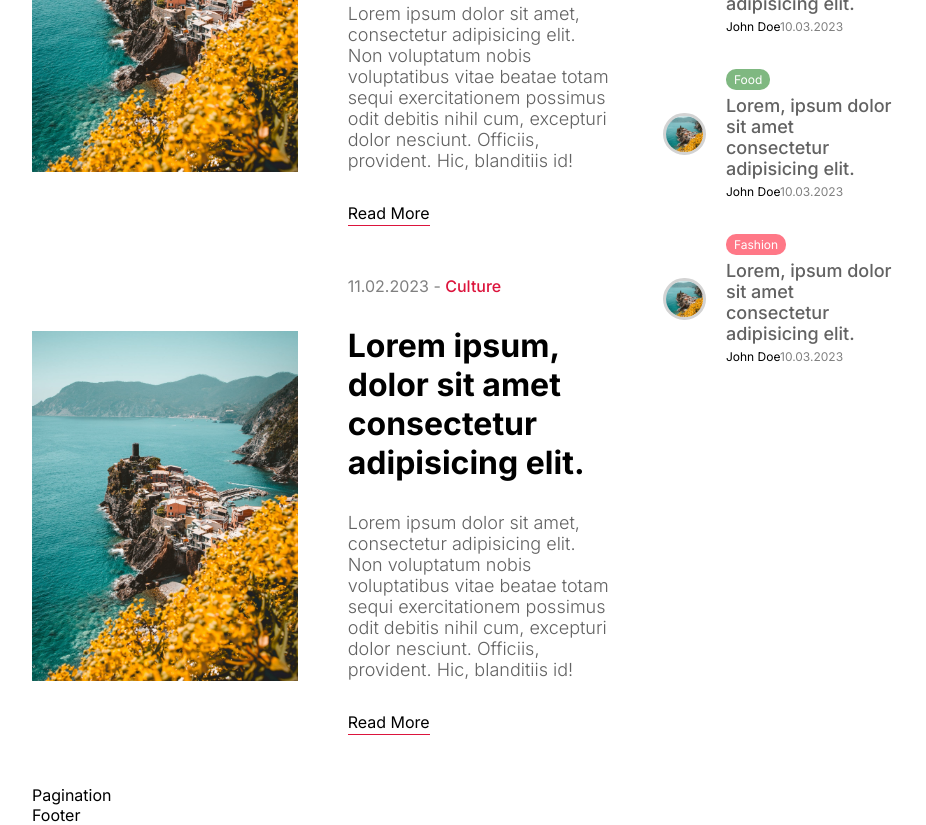
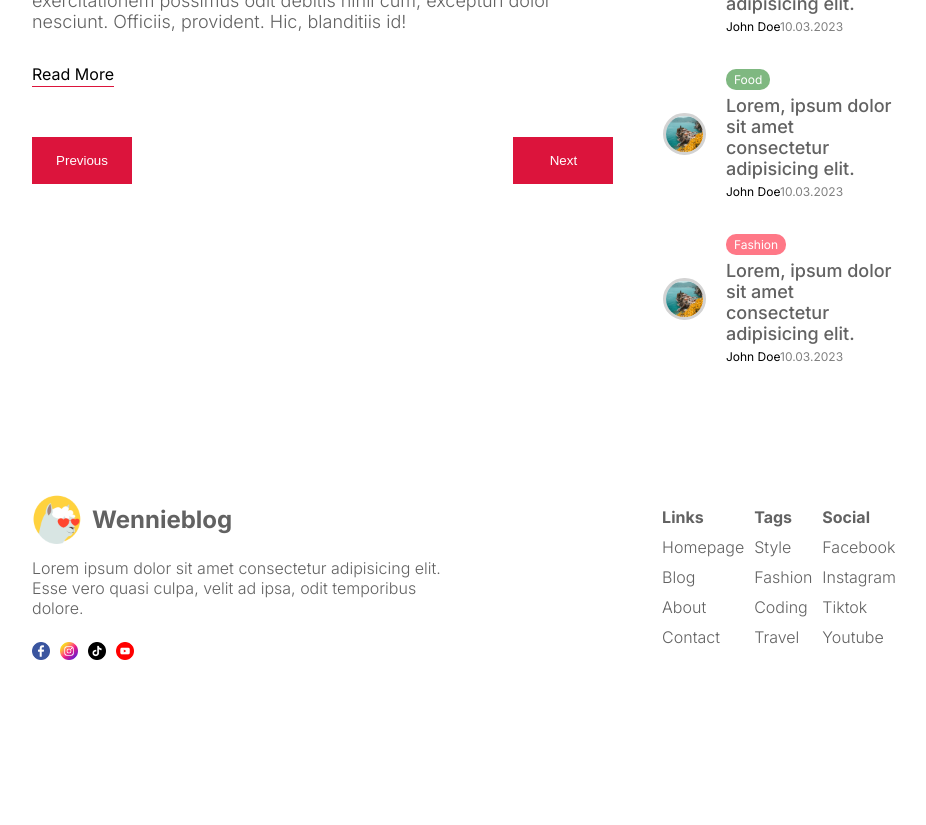
Before and after one commit to babymoonjunior/next-blog-app, a Next.js app: page / in a window 1280 px wide. Shown: the part 2660-3485 px from the top of the page, without its empty margins (176-1102 px from the left). After the commit the page ends 3340 px from the top, so only its background shows below. Built offline with nearby package versions, Linux system fonts and the light colour scheme.

Commit message:
Style: Footer Component

```diff
--- a/src/components/card/card.module.css
+++ b/src/components/card/card.module.css
@@ -42,3 +42,9 @@
   width: max-content;
   padding: 2px 0px;
 }
+
+@media screen and (max-width: 1280px) {
+  .imageContainer{
+      display: none;
+  }
+}
--- a/src/components/footer/Footer.jsx
+++ b/src/components/footer/Footer.jsx
@@ -1,10 +1,50 @@
 import React from "react";
-import styles from "./footer.module.css"
+import styles from "./footer.module.css";
+import Image from "next/image";
+import Link from "next/link";
 
 export default function Footer() {
   return (
     <div className={styles.container}>
-      Footer
+      <div className={styles.info}>
+        <div className={styles.logo}>
+          <Image src="/logo.png" alt="wennie blog" width={50} height={50} />
+          <h1 className={styles.logoText}>Wennieblog</h1>
+        </div>
+        <p className={styles.desc}>
+          Lorem ipsum dolor sit amet consectetur adipisicing elit. Esse vero
+          quasi culpa, velit ad ipsa, odit temporibus dolore.
+        </p>
+        <div className={styles.icons}>
+          <Image src="/facebook.png" alt="facebook" width={18} height={18}/>
+          <Image src="/instagram.png" alt="instagram" width={18} height={18}/>
+          <Image src="/tiktok.png" alt="tiktok" width={18} height={18}/>
+          <Image src="/youtube.png" alt="youtube" width={18} height={18}/>
+        </div>
+      </div>
+      <div className={styles.links}>
+        <div className={styles.list}>
+          <span className={styles.listTitle}>Links</span>
+          <Link href="/">Homepage</Link>
+          <Link href="/">Blog</Link>
+          <Link href="/">About</Link>
+          <Link href="/">Contact</Link>
+        </div>
+        <div className={styles.list}>
+          <span className={styles.listTitle}>Tags</span>
+          <Link href="/">Style</Link>
+          <Link href="/">Fashion</Link>
+          <Link href="/">Coding</Link>
+          <Link href="/">Travel</Link>
+        </div>
+        <div className={styles.list}>
+          <span className={styles.listTitle}>Social</span>
+          <Link href="/">Facebook</Link>
+          <Link href="/">Instagram</Link>
+          <Link href="/">Tiktok</Link>
+          <Link href="/">Youtube</Link>
+        </div>
+      </div>
     </div>
   );
 }
--- a/src/components/footer/footer.module.css
+++ b/src/components/footer/footer.module.css
@@ -1,3 +1,77 @@
-.container{
+.container {
+  margin-top: 50px;
+  padding: 20px 0px;
+  display: flex;
+  align-items: center;
+  justify-content: space-between;
+  color: var(--softTextColor);
+}
 
+.info {
+  flex: 1;
+  display: flex;
+  flex-direction: column;
+  gap: 14px;
 }
+
+.logo {
+  display: flex;
+  align-items: center;
+  gap: 10px;
+}
+
+.logoText {
+  font-size: 24px;
+}
+
+.desc {
+  font-weight: 300;
+}
+
+.icons{
+    margin-top: 10px;
+    display: flex;
+    gap: 10px;
+}
+
+.links {
+  flex: 1;
+  display: flex;
+  justify-content: flex-end;
+  gap: 10px;
+}
+
+.list{
+    display: flex;
+    flex-direction: column;
+    gap: 10px;
+    font-weight: 300;
+}
+
+.listTitle{
+    font-weight: bold;
+}
+
+@media screen and (max-width: 1024px) {
+    .links{
+        gap: 50px;
+    }
+}
+
+@media screen and (max-width: 768px) {
+    .container{
+        flex-direction: column;
+        gap: 50px;
+    }
+
+    .links{
+        width: 100%;
+        justify-content: space-between;
+    }
+}
+
+@media screen and (max-width: 640px) {
+    .links{
+        font-size: 14px;
+    }
+}
--- a/src/components/menu/menu.module.css
+++ b/src/components/menu/menu.module.css
@@ -91,3 +91,9 @@
 .date{
    color: grey;
 }
+
+@media screen and (max-width: 1024px) {
+   .container{
+       display: none;
+   }
+ }
--- a/src/components/pagination/Pagination.jsx
+++ b/src/components/pagination/Pagination.jsx
@@ -4,7 +4,8 @@ import styles from "./pagination.module.css"
 export default function Pagination() {
   return (
     <div className={styles.container}>
-      Pagination
+      <button className={styles.button}>Previous</button>
+      <button className={styles.button}>Next</button>
     </div>
   );
 }
--- a/src/components/pagination/pagination.module.css
+++ b/src/components/pagination/pagination.module.css
@@ -1,3 +1,13 @@
 .container{
+   display: flex;
+   justify-content: space-between;
+}
 
+.button{
+    width: 100px;
+    border:none;
+    padding: 16px;
+    background-color: crimson;
+    color: white;
+    cursor: pointer;
 }
```
